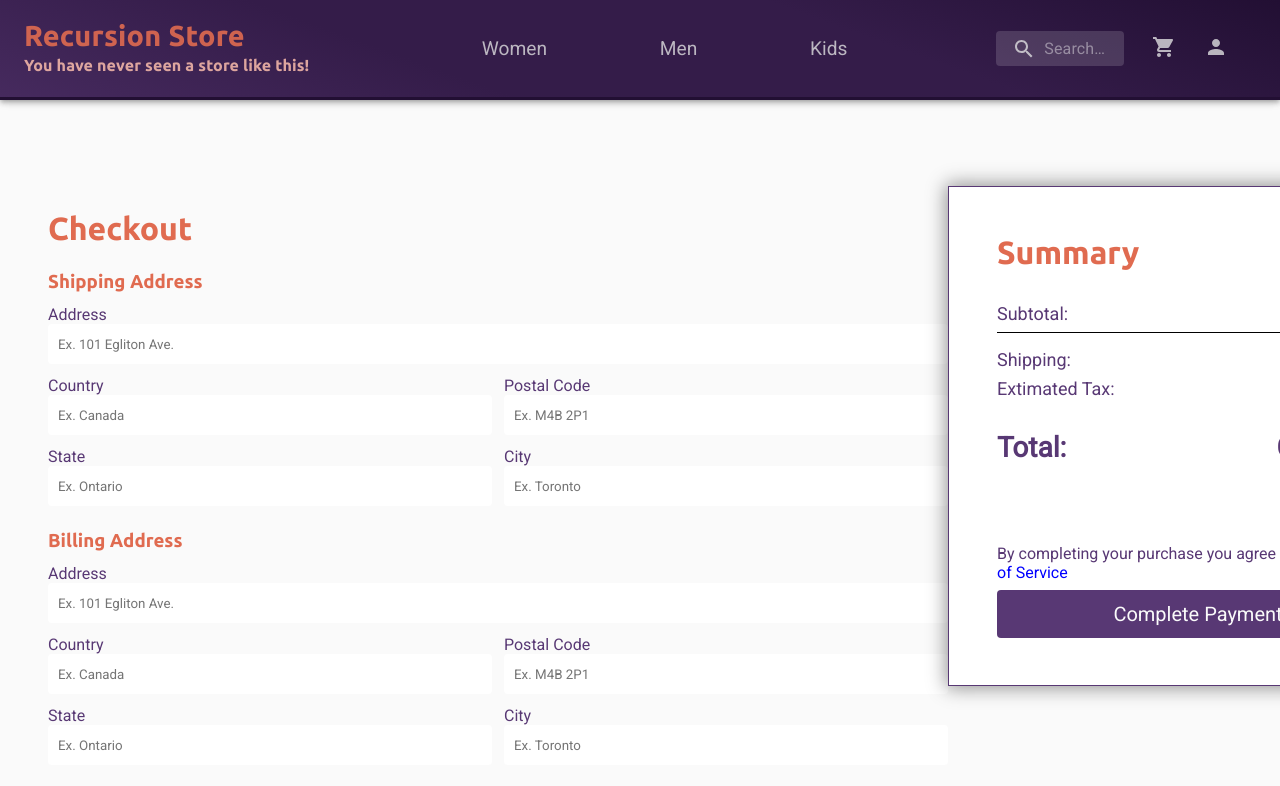
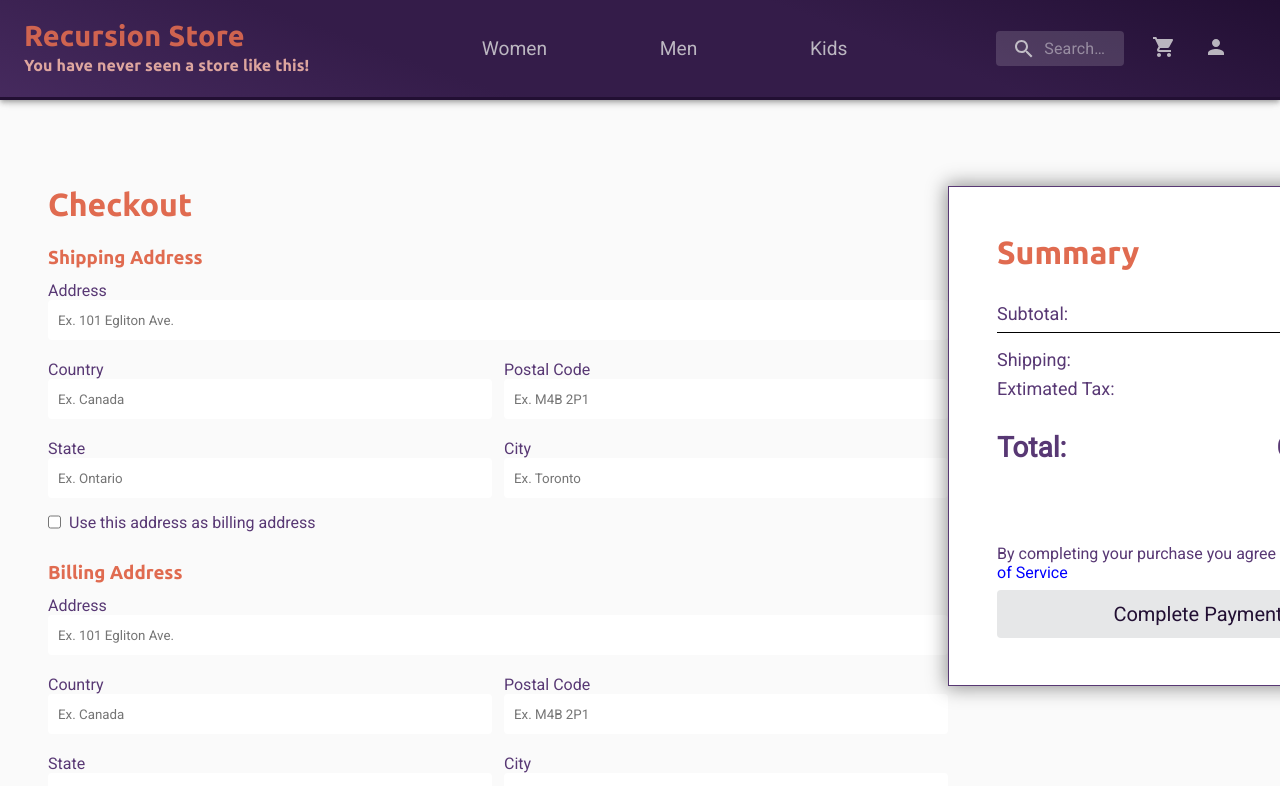
Before and after one commit to tiago-web/Recursion-Store, a React (Create React App) app in the folder web/: page /checkout in a window 1280 px wide. Shown: the top 786 px of the page. Built offline with nearby package versions, Linux system fonts and the light colour scheme.

Commit message:
Checkout address forms updated

```diff
--- a/web/src/pages/Checkout/components/Address/BillingForm/index.tsx
+++ b/web/src/pages/Checkout/components/Address/BillingForm/index.tsx
@@ -1,44 +1,111 @@
-import React from 'react';
+import React, { useEffect, useState } from 'react';
 
 import { Container, Form } from './styles';
 
 interface BillingFormProps {
   isFormFilled(formFilled: boolean): void;
+  isSameAddress: boolean;
 }
 
-const BillingForm: React.FC<BillingFormProps> = ({ isFormFilled }) => {
+const BillingForm: React.FC<BillingFormProps> = ({
+  isFormFilled,
+  isSameAddress,
+}) => {
+  const [address, setAddress] = useState('');
+  const [country, setCountry] = useState('');
+  const [postal, setPostal] = useState('');
+  const [state, setState] = useState('');
+  const [city, setCity] = useState('');
+
+  useEffect(() => { }, []);
+
   return (
     <>
       <Container>
         <h3>Billing Address</h3>
+        {isSameAddress ? (
           <Form>
-          <label htmlFor="">Address</label>
+            <span>Address</span>
             <input
               type="text"
               className="main-input"
               placeholder="Ex. 101 Egliton Ave."
+              disabled
+              value={address}
             />
             <div>
               <div className="input">
-              <label htmlFor="">Country</label>
-              <input type="text" placeholder="Ex. Canada" />
+                <span>Country</span>
+                <input type="text" placeholder="Ex. Canada" disabled />
               </div>
               <div className="input next-input">
-              <label htmlFor="">Postal Code</label>
-              <input type="text" placeholder="Ex. M4B 2P1" />
+                <span>Postal Code</span>
+                <input type="text" placeholder="Ex. M4B 2P1" disabled />
               </div>
             </div>
             <div>
               <div className="input">
-              <label htmlFor="">State</label>
-              <input type="text" placeholder="Ex. Ontario" />
+                <span>State</span>
+                <input type="text" placeholder="Ex. Ontario" disabled />
               </div>
               <div className="input next-input">
-              <label htmlFor="">City</label>
-              <input type="text" placeholder="Ex. Toronto" />
+                <span>City</span>
+                <input type="text" placeholder="Ex. Toronto" disabled />
               </div>
             </div>
           </Form>
+        ) : (
+            <Form>
+              <span>Address</span>
+              <input
+                type="text"
+                className="main-input"
+                placeholder="Ex. 101 Egliton Ave."
+                value={address}
+                onChange={e => setAddress(e.target.value)}
+              />
+              <div>
+                <div className="input">
+                  <span>Country</span>
+                  <input
+                    type="text"
+                    placeholder="Ex. Canada"
+                    value={country}
+                    onChange={e => setCountry(e.target.value)}
+                  />
+                </div>
+                <div className="input next-input">
+                  <span>Postal Code</span>
+                  <input
+                    type="text"
+                    placeholder="Ex. M4B 2P1"
+                    value={postal}
+                    onChange={e => setPostal(e.target.value)}
+                  />
+                </div>
+              </div>
+              <div>
+                <div className="input">
+                  <span>State</span>
+                  <input
+                    type="text"
+                    placeholder="Ex. Ontario"
+                    value={state}
+                    onChange={e => setState(e.target.value)}
+                  />
+                </div>
+                <div className="input next-input">
+                  <span>City</span>
+                  <input
+                    type="text"
+                    placeholder="Ex. Toronto"
+                    value={city}
+                    onChange={e => setCity(e.target.value)}
+                  />
+                </div>
+              </div>
+            </Form>
+          )}
       </Container>
     </>
   );
--- a/web/src/pages/Checkout/components/Address/BillingForm/styles.ts
+++ b/web/src/pages/Checkout/components/Address/BillingForm/styles.ts
@@ -6,6 +6,10 @@ export const Container = styled.div`
   align-items: flex-start;
   justify-content: space-around;
   margin: 24px 0 0;
+
+  div {
+    margin: 8px 0 0;
+  }
 `;
 
 export const Form = styled.form`
--- a/web/src/pages/Checkout/components/Address/ShippingForm/index.tsx
+++ b/web/src/pages/Checkout/components/Address/ShippingForm/index.tsx
@@ -1,44 +1,99 @@
-import React from 'react';
+import React, { useEffect, useState } from 'react';
 
 import { Container, Form } from './styles';
 
 interface ShippingFormProps {
   isFormFilled(formFilled: boolean): void;
+  handleIsSameAddress(): void;
 }
 
-const ShippingForm: React.FC<ShippingFormProps> = ({ isFormFilled }) => {
+const ShippingForm: React.FC<ShippingFormProps> = ({
+  isFormFilled,
+  handleIsSameAddress,
+}) => {
+  // const [addressFilled, setAddressFilled] = useState(false);
+  const [address, setAddress] = useState('');
+  // const [countryFilled, setCountryFilled] = useState(false);
+  const [country, setCountry] = useState('');
+  // const [postalFilled, setPostalFilled] = useState(false);
+  const [postal, setPostal] = useState('');
+  // const [stateFilled, setStateFilled] = useState(false);
+  const [state, setState] = useState('');
+  // const [cityFilled, setCityFilled] = useState(false);
+  const [city, setCity] = useState('');
+
+  useEffect(() => {
+    if (
+      address === '' ||
+      country === '' ||
+      postal === '' ||
+      state === '' ||
+      city === ''
+    ) {
+      isFormFilled(false);
+    } else {
+      isFormFilled(true);
+    }
+  }, [address, country, postal, state, city, isFormFilled]);
+
   return (
     <>
       <Container>
         <h3>Shipping Address</h3>
         <Form>
-          <label htmlFor="">Address</label>
+          <span>Address</span>
           <input
             type="text"
             className="main-input"
             placeholder="Ex. 101 Egliton Ave."
+            value={address}
+            onChange={e => setAddress(e.target.value)}
           />
           <div>
             <div className="input">
-              <label htmlFor="">Country</label>
-              <input type="text" placeholder="Ex. Canada" />
+              <span>Country</span>
+              <input
+                type="text"
+                placeholder="Ex. Canada"
+                value={country}
+                onChange={e => setCountry(e.target.value)}
+              />
             </div>
             <div className="input next-input">
-              <label htmlFor="">Postal Code</label>
-              <input type="text" placeholder="Ex. M4B 2P1" />
+              <span>Postal Code</span>
+              <input
+                type="text"
+                placeholder="Ex. M4B 2P1"
+                value={postal}
+                onChange={e => setPostal(e.target.value)}
+              />
             </div>
           </div>
           <div>
             <div className="input">
-              <label htmlFor="">State</label>
-              <input type="text" placeholder="Ex. Ontario" />
+              <span>State</span>
+              <input
+                type="text"
+                placeholder="Ex. Ontario"
+                value={state}
+                onChange={e => setState(e.target.value)}
+              />
             </div>
             <div className="input next-input">
-              <label htmlFor="">City</label>
-              <input type="text" placeholder="Ex. Toronto" />
+              <span>City</span>
+              <input
+                type="text"
+                placeholder="Ex. Toronto"
+                value={city}
+                onChange={e => setCity(e.target.value)}
+              />
             </div>
           </div>
         </Form>
+        <div>
+          <input type="checkbox" onChange={handleIsSameAddress} />
+          <span>Use this address as billing address</span>
+        </div>
       </Container>
     </>
   );
--- a/web/src/pages/Checkout/components/Address/ShippingForm/styles.ts
+++ b/web/src/pages/Checkout/components/Address/ShippingForm/styles.ts
@@ -6,6 +6,18 @@ export const Container = styled.div`
   align-items: flex-start;
   justify-content: space-around;
   margin: 24px 0 0;
+
+  div {
+    display: flex;
+    align-items: center;
+    justify-content: center;
+
+    margin: 8px 0 0;
+
+    input {
+      margin: 0 8px 0 0;
+    }
+  }
 `;
 
 export const Form = styled.form`
--- a/web/src/pages/Checkout/components/Address/index.tsx
+++ b/web/src/pages/Checkout/components/Address/index.tsx
@@ -14,11 +14,14 @@ const Address: React.FC<AddressProps> = ({
   isFormFilled,
   handleShippingPrice,
 }) => {
-  const [formFilled, setFormFilled] = useState(false);
   const [shippingText, setShippingText] = useState('(1 to 2 business days)');
   const [shippingType, setShippingType] = useState('Express');
+  const [isSameAddress, setIsSameAddress] = useState(false);
 
-  // useEffect(() => { }, []);
+  const handleIsSameAddress = useCallback(() => {
+    setIsSameAddress(prevState => !prevState);
+  }, []);
+
   const handleSelectShipType = useCallback(
     (selectedValue: string) => {
       if (selectedValue === 'Express') {
@@ -35,15 +38,23 @@ const Address: React.FC<AddressProps> = ({
     [handleShippingPrice],
   );
 
+  const handleAddressData = useCallback(() => { }, []);
+
   return (
     <>
       <Container>
-        <ShippingForm isFormFilled={isFormFilled} />
-        <BillingForm isFormFilled={isFormFilled} />
+        <ShippingForm
+          isFormFilled={isFormFilled}
+          handleIsSameAddress={handleIsSameAddress}
+        />
+        <BillingForm
+          isFormFilled={isFormFilled}
+          isSameAddress={isSameAddress}
+        />
 
         <ShippingType>
           <h3>Shipping Type</h3>
-          <label htmlFor="shipping-type">Type</label>
+          <span>Type</span>
           <div>
             <select
               name="shipping-type"
--- a/web/src/pages/Checkout/components/OrderDetailsContainer/styles.ts
+++ b/web/src/pages/Checkout/components/OrderDetailsContainer/styles.ts
@@ -7,8 +7,9 @@ export const Container = styled.div`
   justify-content: space-around;
 
   width: 100%;
+  margin: 48px 0 48px;
 
   h1 {
-    margin: 24px 0 48px;
+    margin: 0 0 48px;
   }
 `;
--- a/web/src/pages/Checkout/styles.ts
+++ b/web/src/pages/Checkout/styles.ts
@@ -18,5 +18,5 @@ export const CheckoutContent = styled.div`
   display: flex;
   flex-direction: column;
   align-items: flex-start;
-  margin: 24px 0 0;
+  /* margin: 24px 0 0; */
 `;
```
Lines whose indentation alone changed are shown as unchanged.
